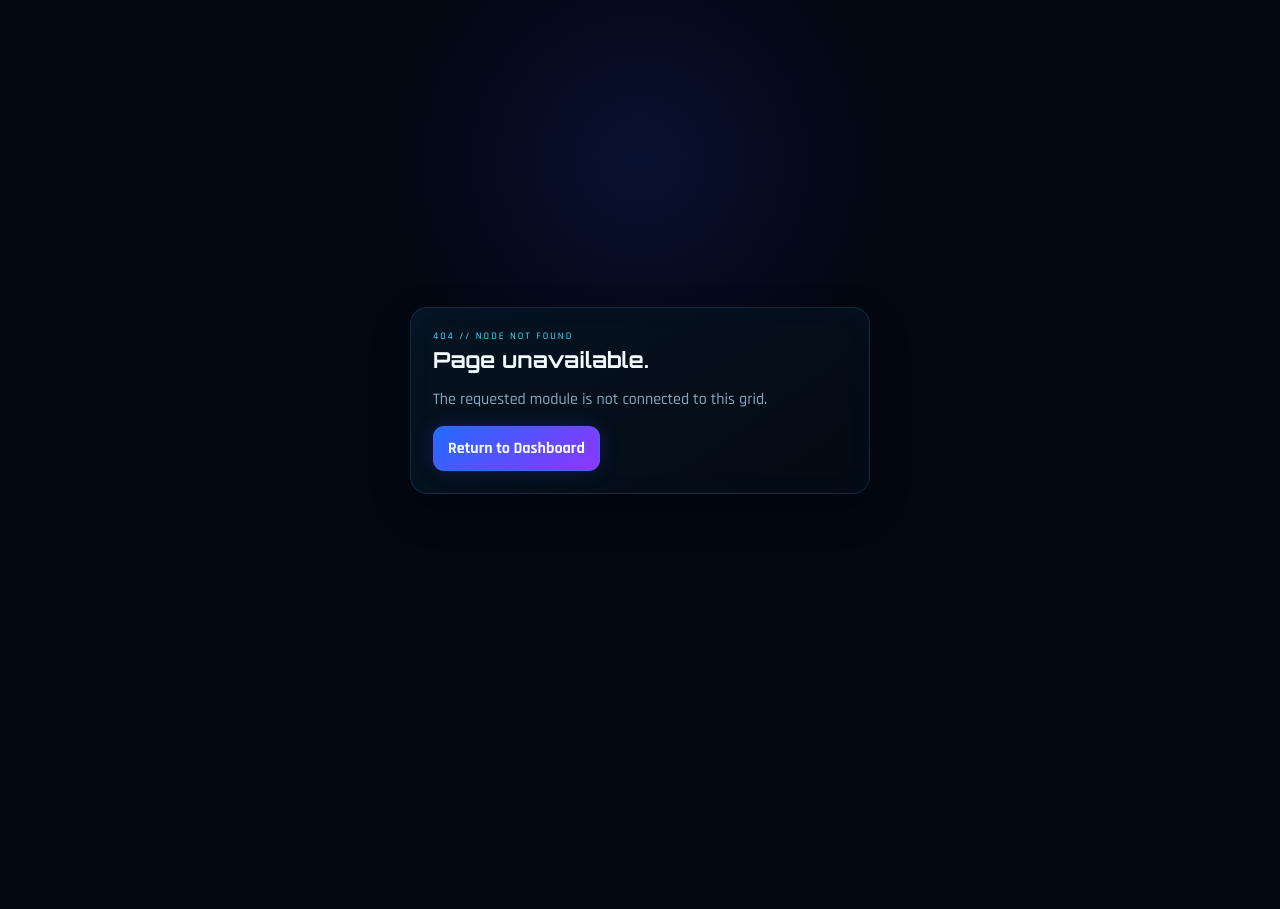
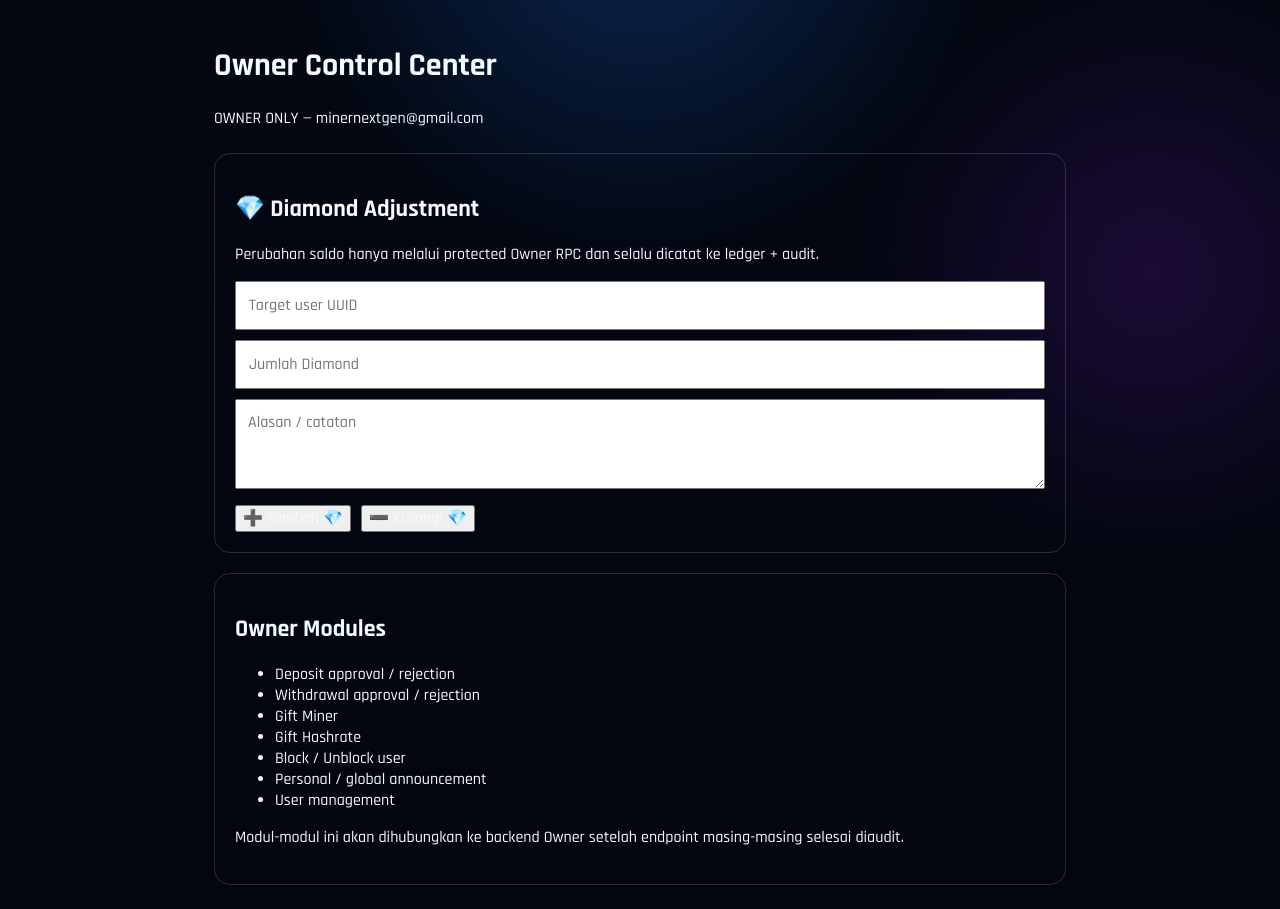
Before and after one commit to Chriskefas22/nextgen-miner, a Next.js app: page /owner in a window 1280 px wide. Before the commit this address had no page. Before the commit the page ends 800 px from the top, so only its background shows below. Built offline with nearby package versions, Linux system fonts and the light colour scheme.

Commit message:
Add OwnerPage component with OwnerControlCenter

```diff
--- /dev/null
+++ b/app/owner/page.tsx
@@ -0,0 +1,7 @@
+import OwnerControlCenter from '@/components/owner/OwnerControlCenter';
+
+export const dynamic = 'force-dynamic';
+
+export default function OwnerPage() {
+  return <OwnerControlCenter />;
+}
```
